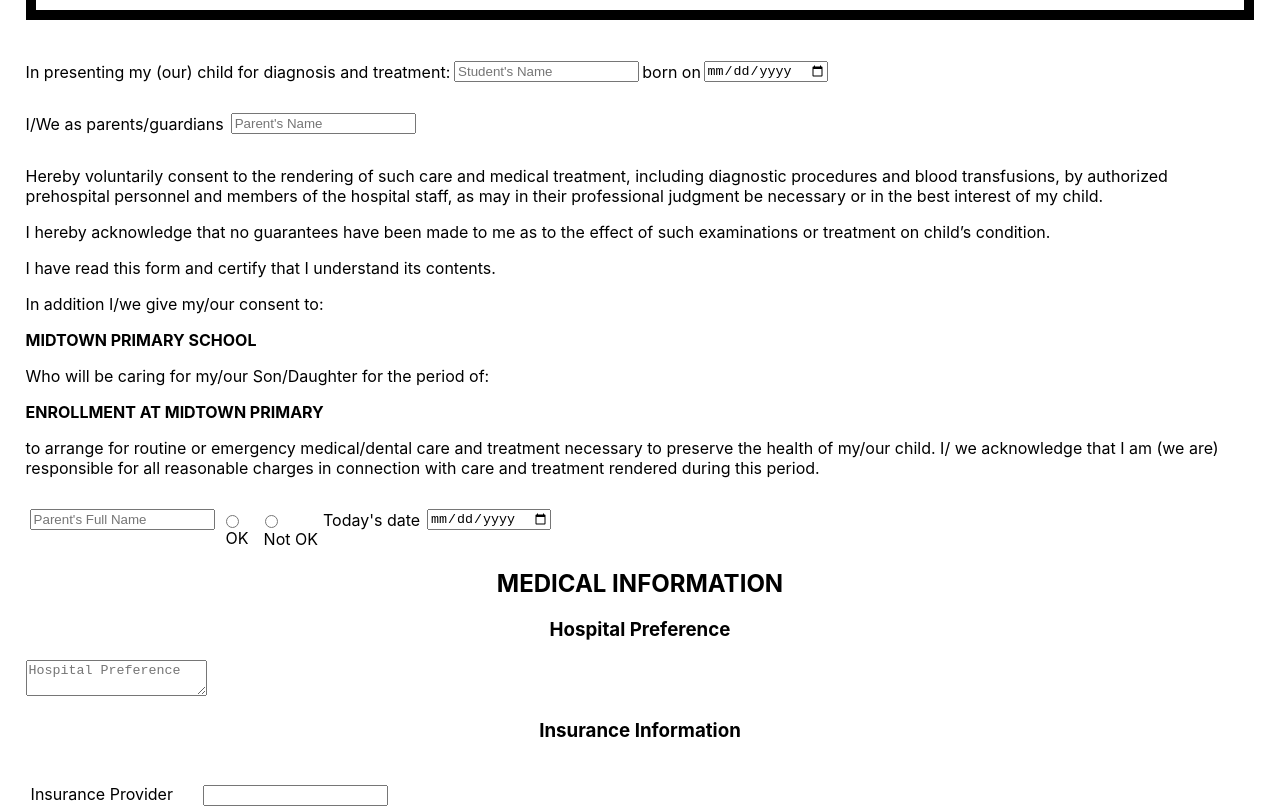
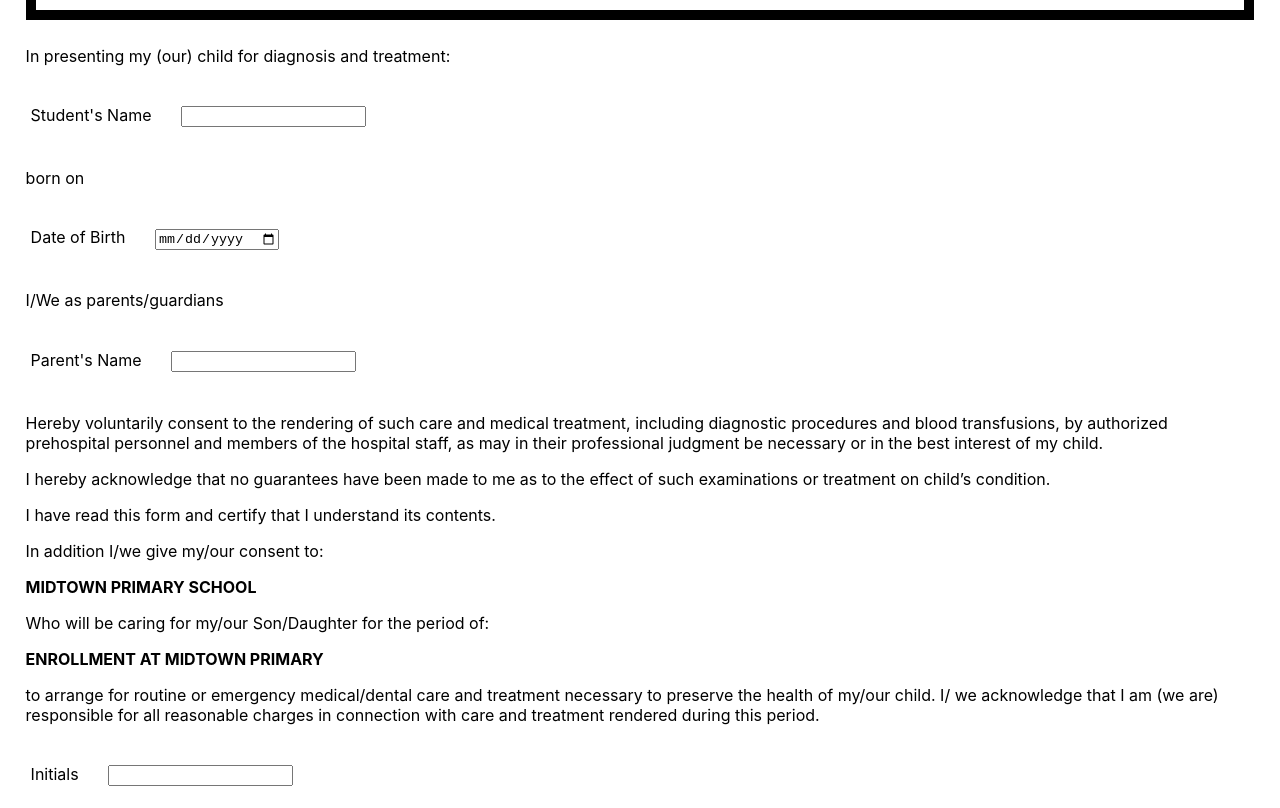
Before and after one commit to lmriii/enrollment, a React (Create React App) app in the folder enrollment/: page / in a window 1280 px wide. Shown: the part 1512-2320 px from the top of the page. Built offline with nearby package versions, Linux system fonts and the light colour scheme.

Commit message:
working form

```diff
--- a/enrollment/src/components/Enrollment.js
+++ b/enrollment/src/components/Enrollment.js
@@ -9,7 +9,7 @@
     function sendEmailForm(e) {
         e.preventDefault();
 
-        emailjs.sendForm('service_prtkkgq', 'template_votjuxl', 'form', 'QB59AV4sGBP6FfRvo')
+        emailjs.sendForm('service_prtkkgq', 'template_tq0nqaf', 'form', 'QB59AV4sGBP6FfRvo')
             .then((result) => {
                 console.log(form);
             }, (error) => {
@@ -29,7 +29,6 @@
             </header>
 
             <form ref={form} onSubmit={sendEmailForm} className='enrollmentForm' name='form'>
-                <Form>
                 <div style={{
                     margin: '2%',
                     borderWidth: '10px',
@@ -271,38 +270,28 @@
                     textAlign: 'left',
                     margin: '2%'
                 }}>
-                        <div style={{
-                            display: 'flex',
-                            flexWrap: 'nowrap'
-                        }}>
+
                     <p>
                         In presenting my (our) child for diagnosis and treatment:
+
                     </p>
-                            <div style={{
-                                display: 'flex',
-                                flexWrap: 'nowrap'
-                            }}>
+
+                    <div>
                         <FormGroup>
-                                    {/* <Label for='fullName'>Student's Name</Label> */}
-                                    <Input placeholder="Student's Name" type='text' name='fullName' id='fullName' style={{ marginTop: '15px', marginRight: '7px' }} />
+                            <Label for='fullName'>Student's Name</Label>
+                            <Input type='text' name='fullName' id='fullName' />
                         </FormGroup>
                         <p>born on</p>
                         <FormGroup>
-                                    {/* <Label for="dob">Date of Birth</Label> */}
-                                    <Input style={{ marginTop: '15px', marginRight: '7px' }} type="date" name="dob" id="dob" placeholder="date placeholder" />
+                            <Label for="dob">Date of Birth</Label>
+                            <Input type="date" name="dob" id="dob" placeholder="date placeholder" />
                         </FormGroup>
                     </div>
-                        </div>
-                        <div style={{
-                            display: 'flex',
-                            flexWrap: 'nowrap'
-                        }}>
                     <p>I/We as parents/guardians</p>
                     <FormGroup>
-                                {/* <Label for='parentsName'>Parent's Name</Label> */}
-                                <Input style={{ marginTop: '15px', marginLeft: '7px' }} type='text' name='parentsName' id='parentsName' placeholder="Parent's Name" />
+                        <Label for='parentsName'>Parent's Name</Label>
+                        <Input type='text' name='parentsName' id='parentsName' />
                     </FormGroup>
-                        </div>
                     <p>Hereby voluntarily consent to the rendering of such care and medical treatment, including diagnostic procedures and blood transfusions, by authorized prehospital personnel and members of the hospital staff, as may in their professional judgment be necessary or in the best interest of my child.</p>
                     <p>
                         I hereby acknowledge that no guarantees have been made to me as to the effect of such examinations or treatment on child’s condition.</p>
@@ -318,33 +307,19 @@
                         to arrange for routine or emergency medical/dental care and treatment necessary to preserve the health of my/our child.
                         I/ we acknowledge that I am (we are) responsible for all reasonable charges in connection with care and treatment rendered during this period.
                     </p>
-                        <div style={{
-                            display: 'flex',
-                            flexWrap: 'nowrap'
-                        }}>
                     <FormGroup>
-                                {/* <Label for='initials2'>Initials</Label> */}
-                                <Input style={{
-                                    marginTop: '15px',
-                                    marginRight: '15px'
-                                }} type='text' name='initials2' id='initials2' placeholder="Parent's Full Name" />
+                        <Label for='initials2'>Initials</Label>
+                        <Input type='text' name='initials2' id='initials2' />
                     </FormGroup>
                     <FormGroup required check>
                         <Label check>
-                                    <Input style={{
-                                        display: 'flex',
-                                        flexWrap: 'nowrap',
-                                        marginRight: '25px'
-                                    }} type="radio" name="radio3" value={'OK'} />{' '}
+                            <Input type="radio" name="radio3" value={'OK'} />{' '}
                             OK
                         </Label>
                     </FormGroup>
                     <FormGroup check>
                         <Label check>
-                                    <Input style={{
-                                        display: 'flex',
-                                        flexWrap: 'nowrap',
-                                    }} type="radio" name="radio3" value={'Not-OK'} />{' '}
+                            <Input type="radio" name="radio3" value={'Not-OK'} />{' '}
                             Not OK
                         </Label>
                     </FormGroup>
@@ -353,12 +328,12 @@
                         {/* <Label for="dob">Date of Birth</Label> */}
                         <Input style={{ marginTop: '15px', marginRight: '7px', marginLeft: '7px' }} type="date" name="today" id="today" placeholder="date placeholder" />
                     </FormGroup>
-                        </div>
+
                     <h2>MEDICAL INFORMATION</h2>
                     <h3>Hospital Preference</h3>
                     <FormGroup>
                         {/* <Label for='hospitalPreference'></Label> */}
-                                    <Input type='textarea' name='hospitalPreference' id='hospitalPreference' placeholder='Hospital Preference'/>
+                        <Input type='textarea' name='hospitalPreference' id='hospitalPreference' placeholder='Hospital Preference' />
                     </FormGroup>
                     <h3>Insurance Information</h3>
                     <FormGroup>
@@ -389,7 +364,6 @@
 
 
                 <Button>Submit Form</Button>
-                </Form>
             </form>
         </>
     );
```
Lines whose indentation alone changed are shown as unchanged.
